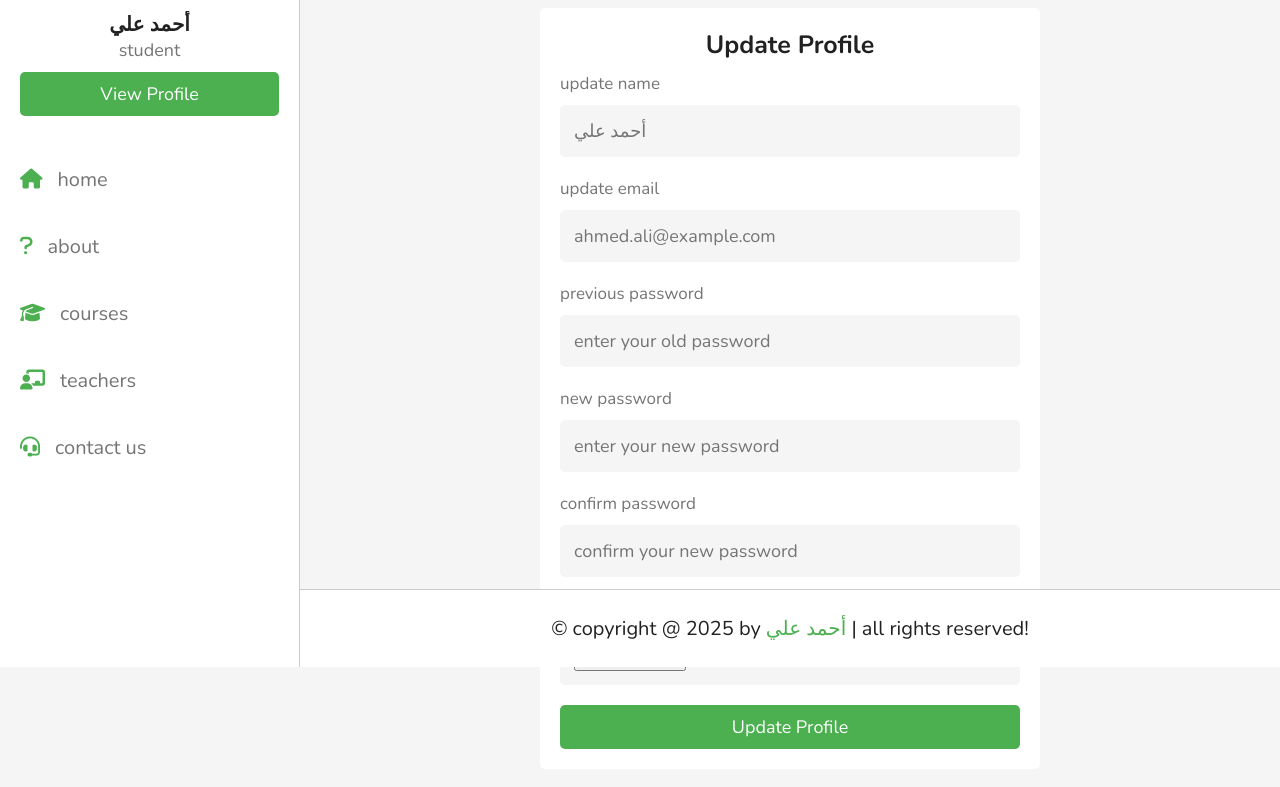
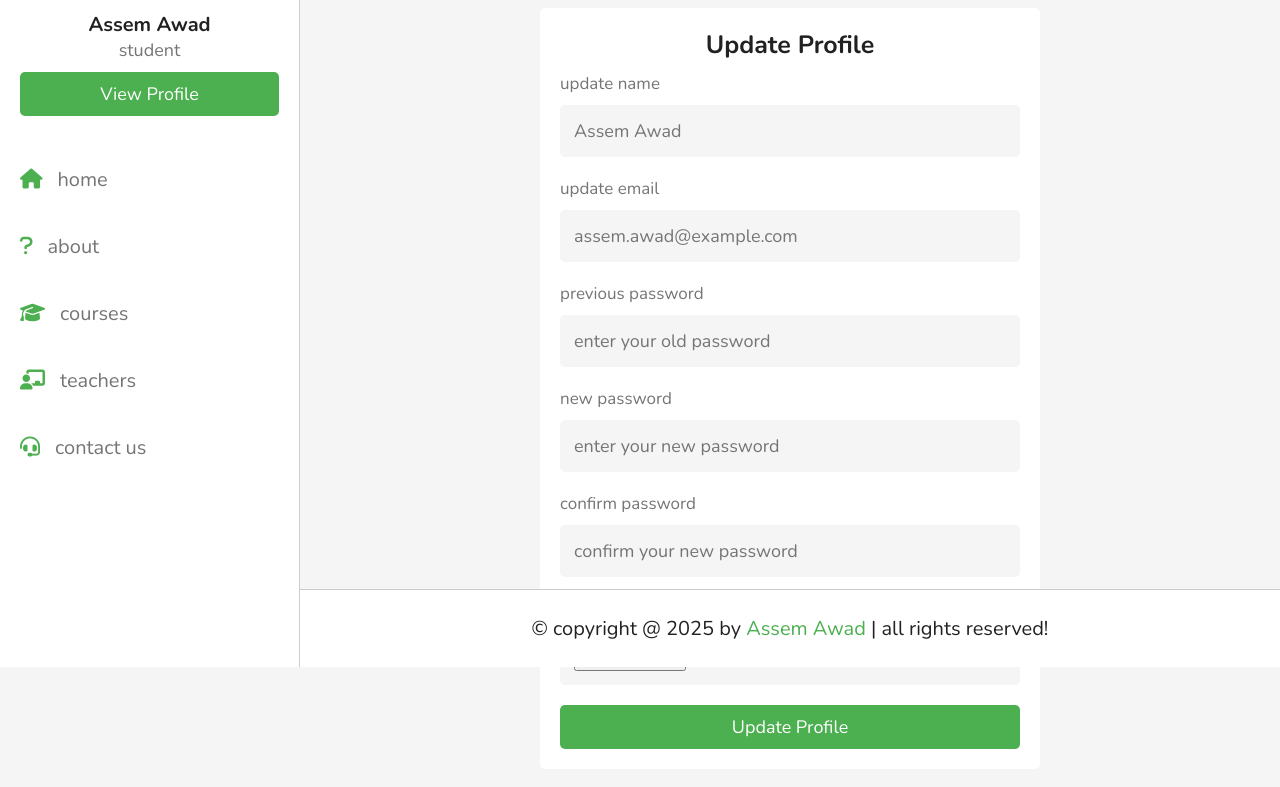
Before and after one commit to AssemAwadRagheb/education, a plain HTML site: page update.html in a window 1280 px wide. Shown: the part 133-920 px from the top of the page. Drawn offline with nearby package versions, Linux system fonts and the light colour scheme.

Commit message:
Update update.html

```diff
--- a/update.html
+++ b/update.html
@@ -35,7 +35,7 @@
 
       <div class="profile">
          <img src="images/pic-1.jpg" class="image" alt="">
-         <h3 class="name">أحمد علي</h3>
+         <h3 class="name">Assem Awad</h3>
          <p class="role">student</p>
          <a href="profile.html" class="btn">view profile</a>
          <div class="flex-btn">
@@ -56,7 +56,7 @@
 
    <div class="profile">
       <img src="images/pic-1.jpg" class="image" alt="">
-      <h3 class="name">أحمد علي</h3>
+      <h3 class="name">Assem Awad</h3>
       <p class="role">student</p>
       <a href="profile.html" class="btn">view profile</a>
    </div>
@@ -76,9 +76,9 @@
    <form action="" method="post" enctype="multipart/form-data">
       <h3>update profile</h3>
       <p>update name</p>
-      <input type="text" name="name" placeholder="أحمد علي" maxlength="50" class="box">
+      <input type="text" name="name" placeholder="Assem Awad" maxlength="50" class="box">
       <p>update email</p>
-      <input type="email" name="email" placeholder="ahmed.ali@example.com" maxlength="50" class="box">
+      <input type="email" name="email" placeholder="assem.awad@example.com" maxlength="50" class="box">
       <p>previous password</p>
       <input type="password" name="old_pass" placeholder="enter your old password" maxlength="20" class="box">
       <p>new password</p>
@@ -94,7 +94,7 @@
 
 <footer class="footer">
 
-   &copy; copyright @ 2025 by <span>أحمد علي</span> | all rights reserved!
+   &copy; copyright @ 2025 by <span>Assem Awad</span> | all rights reserved!
 
 </footer>
 
```
